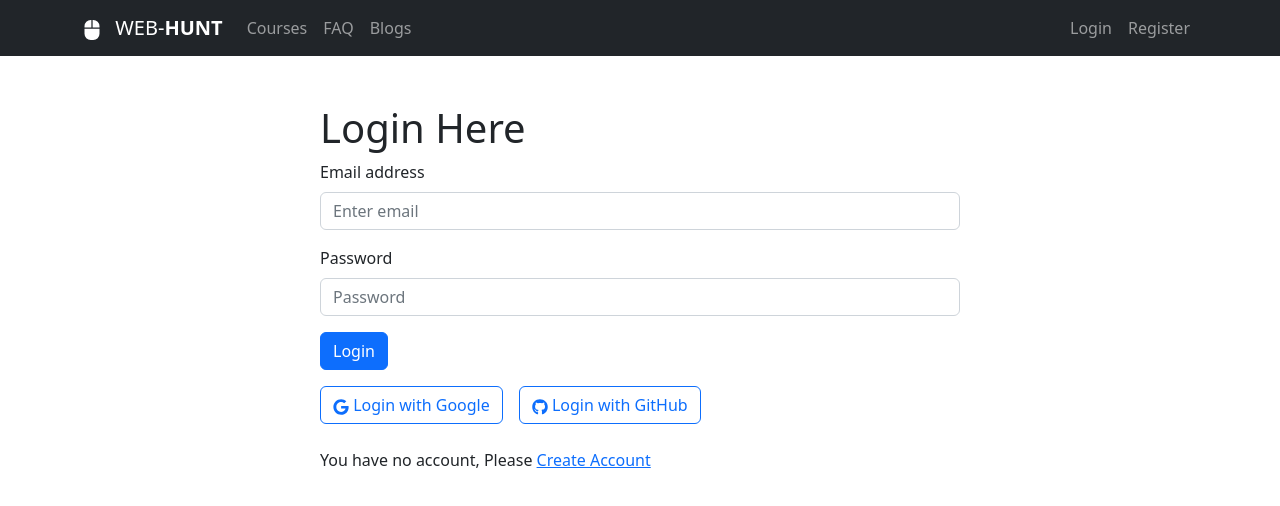
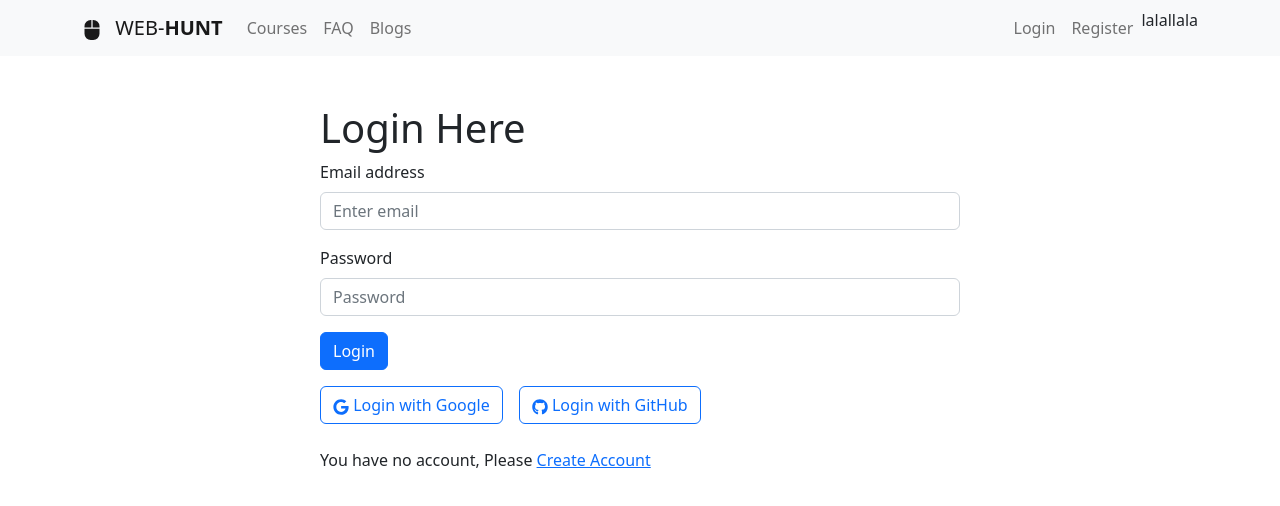
Before and after one commit to Mohammod-Ali/web-hunt-client, a React (Create React App) app: page /login in a window 1280 px wide. Shown: the top 506 px of the page. Built offline with nearby package versions, Linux system fonts and the light colour scheme.

Commit message:
create auth provider components

```diff
--- a/src/Pages/Shared/Header/Header.js
+++ b/src/Pages/Shared/Header/Header.js
@@ -3,10 +3,14 @@ import Nav from "react-bootstrap/Nav";
 import Navbar from "react-bootstrap/Navbar";
 import { Link } from "react-router-dom";
 import { FaMouse } from "react-icons/fa";
+import { useContext } from "react";
+import { AuthContext } from "../../../contexts/AuthProvider/AuthProvider";
 
 const Header = () => {
+  const {user} = useContext(AuthContext)
+
   return (
-    <Navbar className="mb-5" collapseOnSelect expand="lg" bg="dark" variant="dark">
+    <Navbar className="mb-5" collapseOnSelect expand="lg" bg="light" variant="light">
       <Container>
         <Navbar.Brand as={Link} to="/"><FaMouse className="me-2"></FaMouse> WEB-<span className="fw-bold">HUNT</span></Navbar.Brand>
         <Navbar.Toggle aria-controls="responsive-navbar-nav" />
@@ -29,6 +33,7 @@ const Header = () => {
             <Nav.Link as={Link} to="/register">
               Register
             </Nav.Link>
+            <p>{user?.displayName}</p>
           </Nav>
         </Navbar.Collapse>
       </Container>
--- /dev/null
+++ b/src/contexts/AuthProvider/AuthProvider.js
@@ -0,0 +1,22 @@
+import React from "react";
+import { createContext } from "react";
+
+export const AuthContext = createContext();
+
+
+const AuthProvider = ({ children }) => {
+
+    const user = {displayName: 'lalallala'}
+
+    const authInfo = {
+        user,
+    }
+
+  return (
+  <AuthContext.Provider value={authInfo}>
+    {children}
+  </AuthContext.Provider>
+  );
+};
+
+export default AuthProvider;
--- a/src/index.js
+++ b/src/index.js
@@ -4,11 +4,15 @@ import './index.css';
 import App from './App';
 import reportWebVitals from './reportWebVitals';
 import 'bootstrap/dist/css/bootstrap.min.css';
+import AuthProvider from './contexts/AuthProvider/AuthProvider';
 
 const root = ReactDOM.createRoot(document.getElementById('root'));
 root.render(
   <React.StrictMode>
-    <App />
+    <AuthProvider>
+      <App />
+    </AuthProvider>
+
   </React.StrictMode>
 );
 
```
